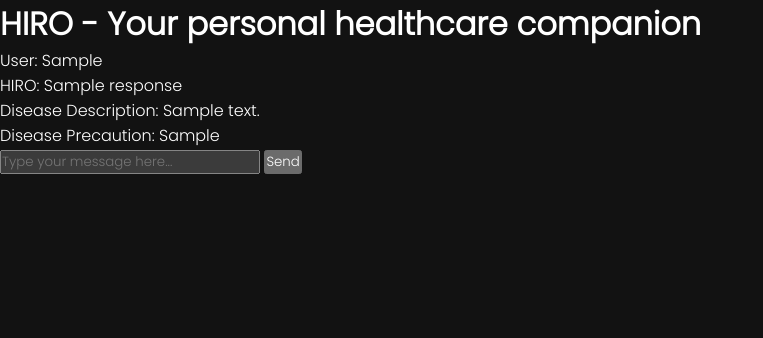
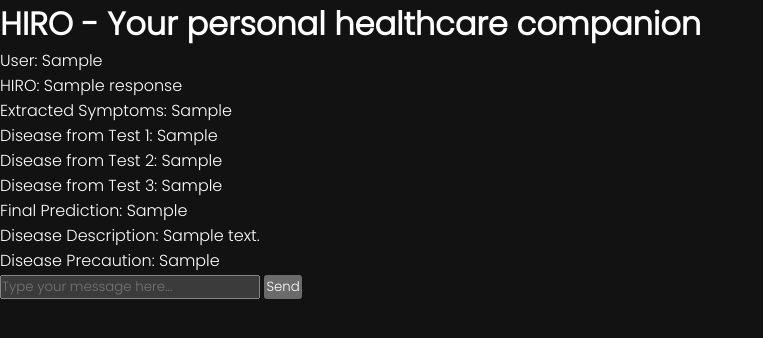
Before and after one commit to vivek09thakur/HIRO, a Django app: template webapp/templates/webapp/index.html in a window 1280 px wide. Shown: the top 338 px of the page, without its empty margins (0-763 px from the left). Run offline with Django 4.2, Linux system fonts and the light colour scheme; the template is opened without the code that fills it: most values are stand-ins (such as "Sample title", 1, 10 or a date in 2020); parts of the project's set-up code (start-up, migrations or seed data) failed here and were passed over.

Commit message:
Refactor HTML structure and update view logic

```diff
--- a/webapp/templates/webapp/index.html
+++ b/webapp/templates/webapp/index.html
@@ -5,12 +5,15 @@
     <title>HIRO - Your personal healthcare companion</title>
     <meta http-equiv="X-UA-Compatible" content="IE=edge,chrome=1" />
     <meta name="description" content="Description" />
-  <meta name="viewport" content="width=device-width, initial-scale=1.0, minimum-scale=1.0" />
-  <link rel="preconnect" href="https://fonts.googleapis.com"/>
+    <meta
+      name="viewport"
+      content="width=device-width, initial-scale=1.0, minimum-scale=1.0"
+    />
+    <link rel="preconnect" href="https://fonts.googleapis.com" />
     <link rel="preconnect" href="https://fonts.gstatic.com" crossorigin />
-  <link href="https://fonts.googleapis.com/css2?family=Poppins:wght@300&display=swap" rel="stylesheet"/ >
-
-  {% load static %}
+    <link
+    href="https://fonts.googleapis.com/css2?family=Poppins:wght@300&display=swap"
+    rel="stylesheet"/ > {% load static %}
     <link rel="stylesheet" href="{% static 'styles.css' %}" />
   </head>
   <body>
@@ -37,6 +40,51 @@
         {% endif %}
         <!-- End of response -->
 
+        <!-- Display Extracted Sypmtoms -->
+        {% if extracted_symptoms %}
+        <div class="message">
+          <div class="message__content">
+            <p>Extracted Symptoms: {{ extracted_symptoms }}</p>
+          </div>
+        </div>
+        {% endif %}
+
+        <!-- Test 1 -->
+        {% if disease_from_test1 %}
+        <div class="message">
+          <div class="message__content">
+            <p>Disease from Test 1: {{ disease_from_test1 }}</p>
+          </div>
+        </div>
+        {% endif %}
+
+        <!-- Test 2 -->
+        {% if disease_from_test2 %}
+        <div class="message">
+          <div class="message__content">
+            <p>Disease from Test 2: {{ disease_from_test2 }}</p>
+          </div>
+        </div>
+        {% endif %}
+
+        <!-- Test 3 -->
+        {% if disease_from_test3 %}
+        <div class="message">
+          <div class="message__content">
+            <p>Disease from Test 3: {{ disease_from_test3 }}</p>
+          </div>
+        </div>
+        {% endif %}
+
+        <!-- Final Prediction -->
+        {% if final_prediction %}
+        <div class="message">
+          <div class="message__content">
+            <p>Final Prediction: {{ final_prediction }}</p>
+          </div>
+        </div>
+        {% endif %}
+
         <!-- Display disease information -->
         {% if disease_description %}
         <div class="message">
@@ -44,9 +92,7 @@
             <p>Disease Description: {{ disease_description }}</p>
           </div>
         </div>
-      {% endif %}
-
-      {% if disease_precaution %}
+        {% endif %} {% if disease_precaution %}
         <div class="message">
           <div class="message__content">
             <p>Disease Precaution: {{ disease_precaution }}</p>
```
Also changed, not shown: webapp/views.py (+7 -0 lines), HIRO_CHAT_DATA.db. Lines whose indentation alone changed are shown as unchanged.
